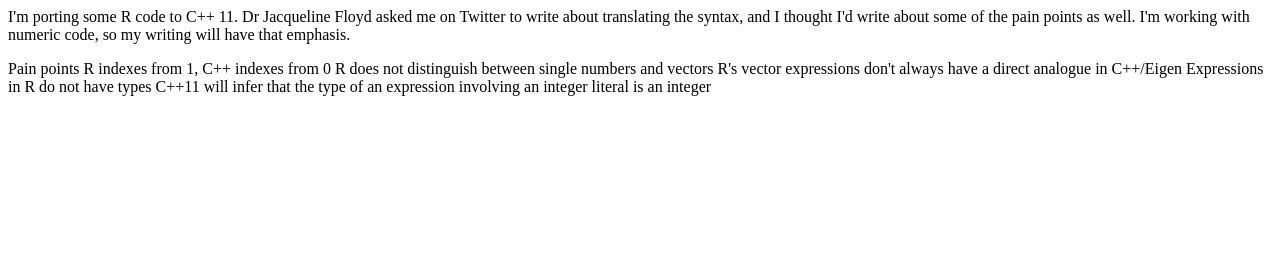
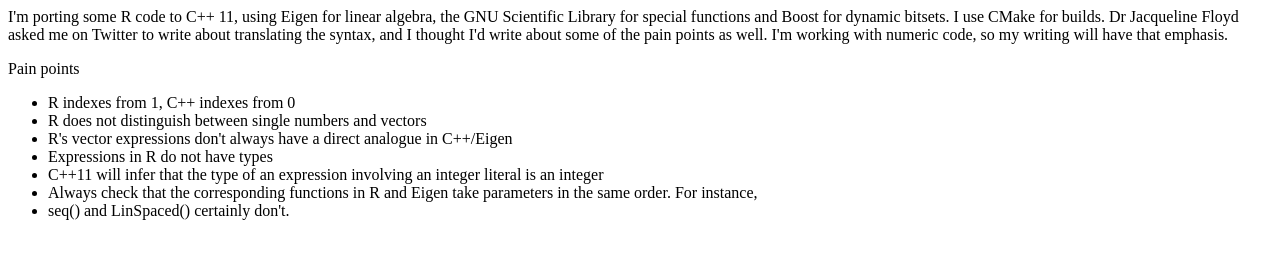
Before and after one commit to certifiedwaif/certifiedwaif.github.io, a plain HTML site: page blog/porting_R_to_Cpp11.html in a window 1280 px wide. Drawn offline with Linux system fonts and the light colour scheme.

```diff
--- a/blog/porting_R_to_Cpp11.html
+++ b/blog/porting_R_to_Cpp11.html
@@ -1,19 +1,25 @@
 <html>
+<p>
 
-<p>
-	I'm porting some R code to C++ 11. Dr Jacqueline Floyd asked me on Twitter to write about translating the
-	syntax, and I thought I'd write about some of the pain points as well. I'm working with numeric code, so
-	my writing will have that emphasis.
+    I'm porting some R code to C++ 11, using Eigen for linear algebra, the GNU
+    Scientific Library for special functions and Boost for dynamic bitsets. I
+    use CMake for builds. Dr Jacqueline Floyd asked me on Twitter to write
+    about translating  the syntax, and I thought I'd write about some of the
+    pain points as well. I'm working with numeric code, so my writing will have
+    that emphasis.
+
 </p>
 
 <p>
 	Pain points
-
-	R indexes from 1, C++ indexes from 0
-	R does not distinguish between single numbers and vectors
-	R's vector expressions don't always have a direct analogue in C++/Eigen
-	Expressions in R do not have types
-	C++11 will infer that the type of an expression involving an integer literal is an integer
+    <ul>
+        <li>R indexes from 1, C++ indexes from 0
+        <li>R does not distinguish between single numbers and vectors
+        <li>R's vector expressions don't always have a direct analogue in C++/Eigen
+        <li>Expressions in R do not have types
+        <li>C++11 will infer that the type of an expression involving an integer literal is an integer
+        <li>Always check that the corresponding functions in R and Eigen take parameters in the same order. For instance,
+        <li>seq() and LinSpaced() certainly don't.
+    </ul>
 </p>
-
 </html>
```
Also changed, not shown: index.html (+2 -2 lines).
